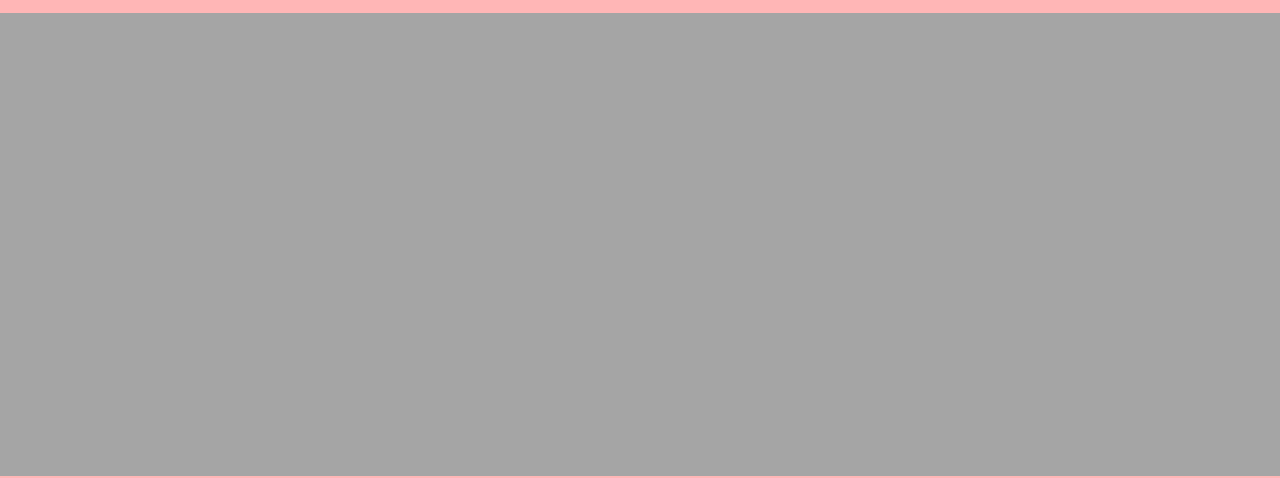
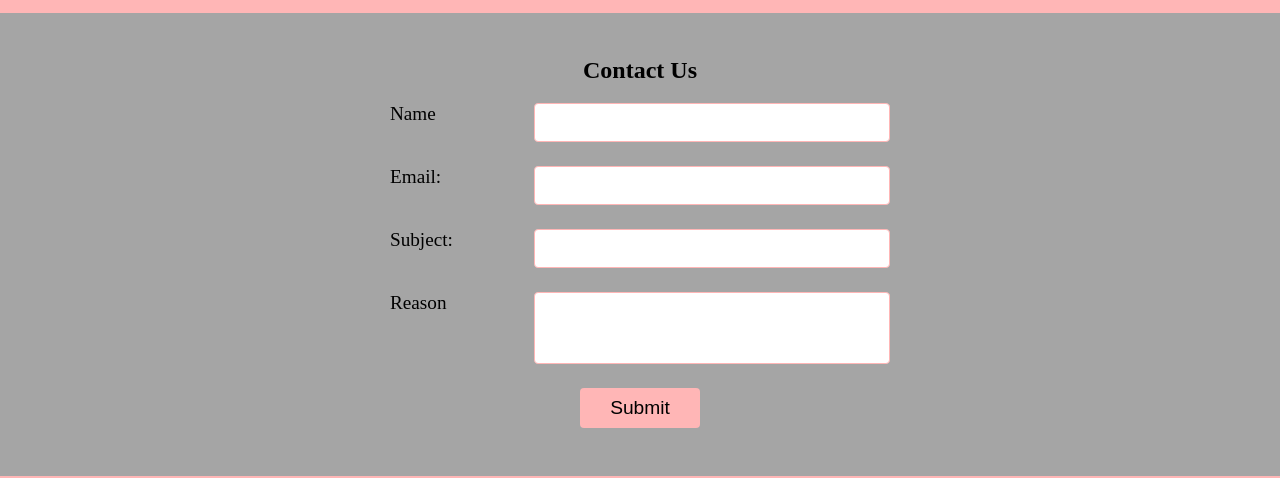
Before and after one commit to Suraj-Razor/2023-OCT-Portfolio, a plain HTML site: page pages/contact.html in a window 1280 px wide. Shown: the part 167-645 px from the top of the page. Drawn offline with Linux system fonts and the light colour scheme.

Commit message:
Added Contact us Page

```diff
--- a/pages/contact.html
+++ b/pages/contact.html
@@ -33,7 +33,30 @@
         <a href="./contact.html">Contact</a>
       </nav>
     </header>
-    <main></main>
+    <main>
+      <h2>Contact Us</h2>
+      <form>
+        <div class="form-elements">
+          <label>Name</label>
+          <input type="text" class="form-input" />
+        </div>
+        <div class="form-elements">
+          <label>Email:</label>
+          <input class="form-input" />
+        </div>
+        <div class="form-elements">
+          <label>Subject:</label>
+          <input class="form-input" />
+        </div>
+        <div class="form-elements">
+          <label>Reason</label>
+          <textarea class="form-input" id="form-textarea" rows="3"></textarea>
+        </div>
+        <div class="btn-div">
+          <button id="submit">Submit</button>
+        </div>
+      </form>
+    </main>
     <footer>
       <div class="social-media">
         <a href="https://www.facebook.com" target="_blank">
--- a/styles/pages/contact.scss
+++ b/styles/pages/contact.scss
@@ -1 +1,60 @@
 @import "../../style.scss";
+
+main {
+  display: flex;
+  flex-direction: column;
+  align-items: center;
+  margin-bottom: 24px;
+  form {
+    .form-elements {
+      display: flex;
+      flex-direction: column;
+      margin-bottom: 24px;
+      label {
+        font-size: 1.2rem;
+      }
+      .form-input {
+        border: 1px solid $primary-color;
+        border-radius: 4px;
+        outline: none;
+        font-size: 1.2rem;
+
+        &#form-textarea {
+          resize: none;
+        }
+        &:not(#form-textarea) {
+          height: 35px;
+        }
+        &:focus {
+          box-shadow: 0 0 10px 3px $primary-color;
+        }
+      }
+    }
+    .btn-div {
+      text-align: center;
+      #submit {
+        height: 40px;
+        background-color: $primary-color;
+        border: none;
+        border-radius: 4px;
+        font-size: 1.2rem;
+        min-width: 120px;
+      }
+    }
+  }
+}
+
+@media screen and (min-width: $media) {
+  main {
+    form {
+      width: 500px;
+      .form-elements {
+        flex-direction: row;
+        justify-content: space-between;
+        .form-input {
+          width: 70%;
+        }
+      }
+    }
+  }
+}
```
Also changed, not shown: styles/pages/contact.css.
